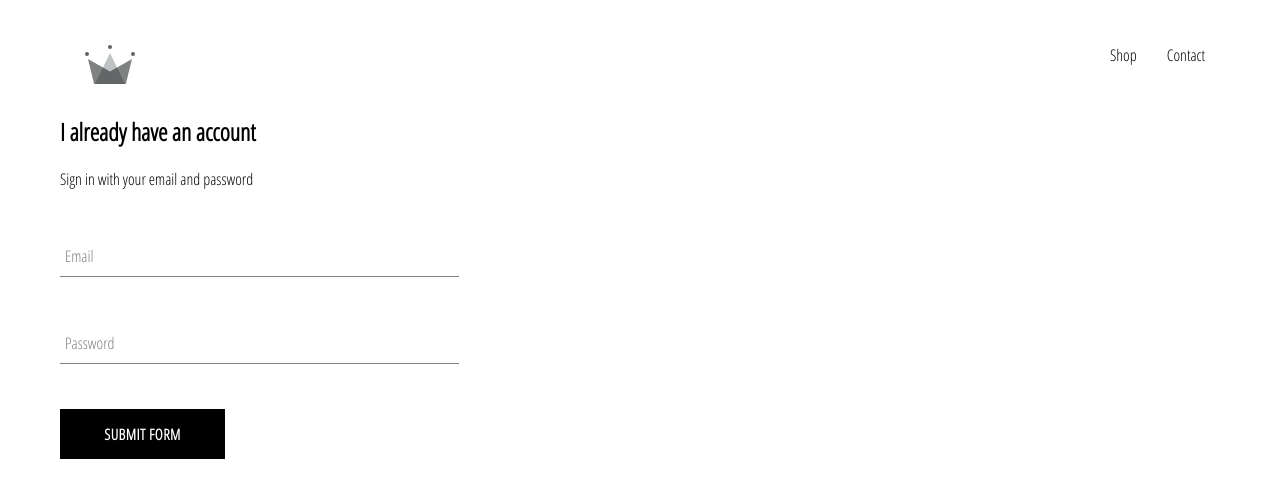
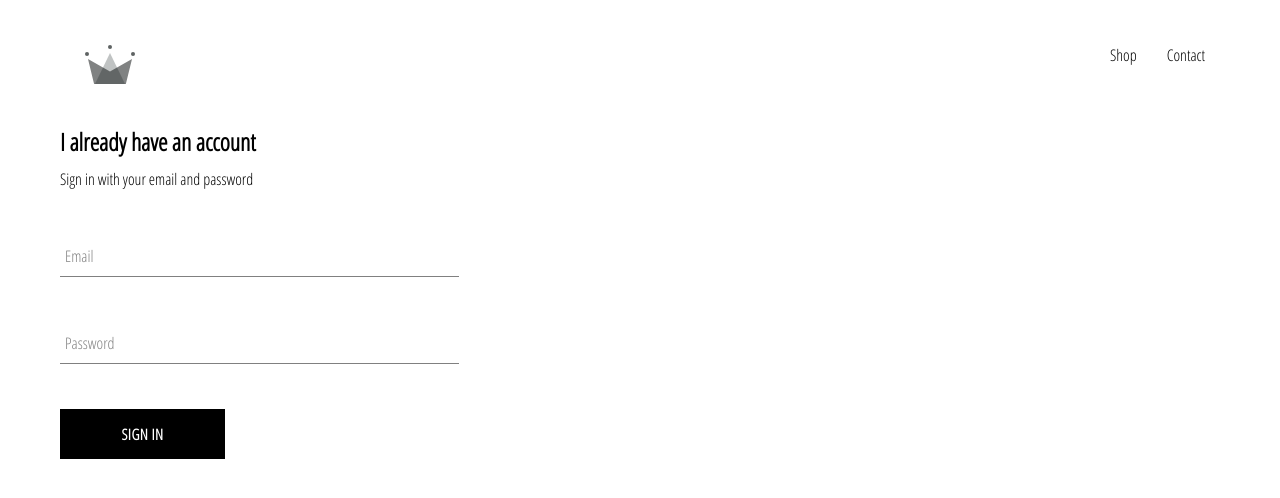
Before and after one commit to kbaistrocchi/crown-clothing, a React (Create React App) app: page /signin in a window 1280 px wide. Shown: the top 498 px of the page. Built offline with nearby package versions, Linux system fonts and the light colour scheme.

Commit message:
style: sign-in title margins and display flex

```diff
--- a/src/components/sign-in/sign-in.component.jsx
+++ b/src/components/sign-in/sign-in.component.jsx
@@ -32,7 +32,7 @@ class SignIn extends React.Component {
     render() {
         return (
             <div className='sign-in'>
-                <h2>I already have an account</h2>
+                <h2 className='title'>I already have an account</h2>
                 <span>Sign in with your email and password</span>
 
                 <form onSubmit={this.handleSubmit}>
@@ -55,7 +55,7 @@ class SignIn extends React.Component {
                     />
 
                     <CustomButton type='submit' >
-                        Submit Form
+                        Sign In
                     </ CustomButton>
                 </form>
             </div>
--- a/src/components/sign-in/sign-in.styles.scss
+++ b/src/components/sign-in/sign-in.styles.scss
@@ -1,3 +1,9 @@
 .sign-in {
     width: 30vw;
+    display: flex;
+    flex-direction: column;
+
+    .title {
+        margin: 10px 0;
+    }
 }
```
